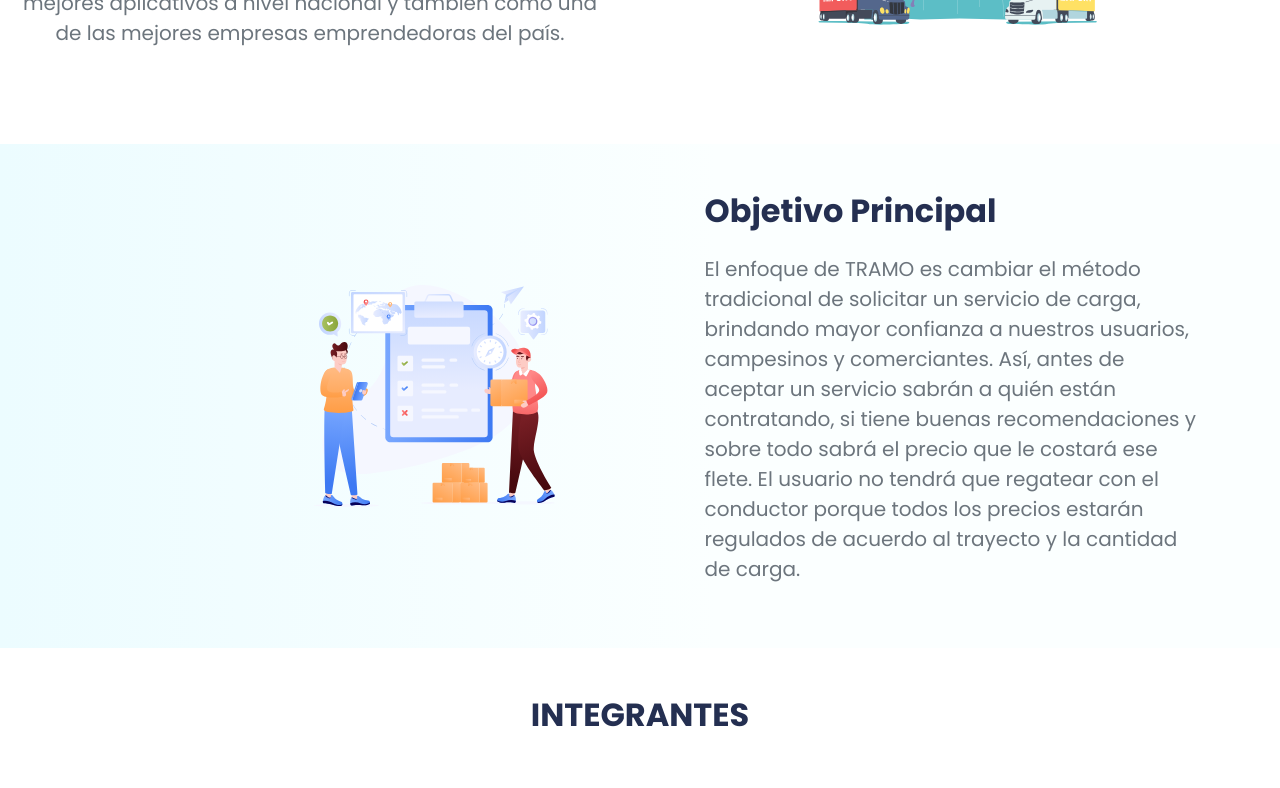
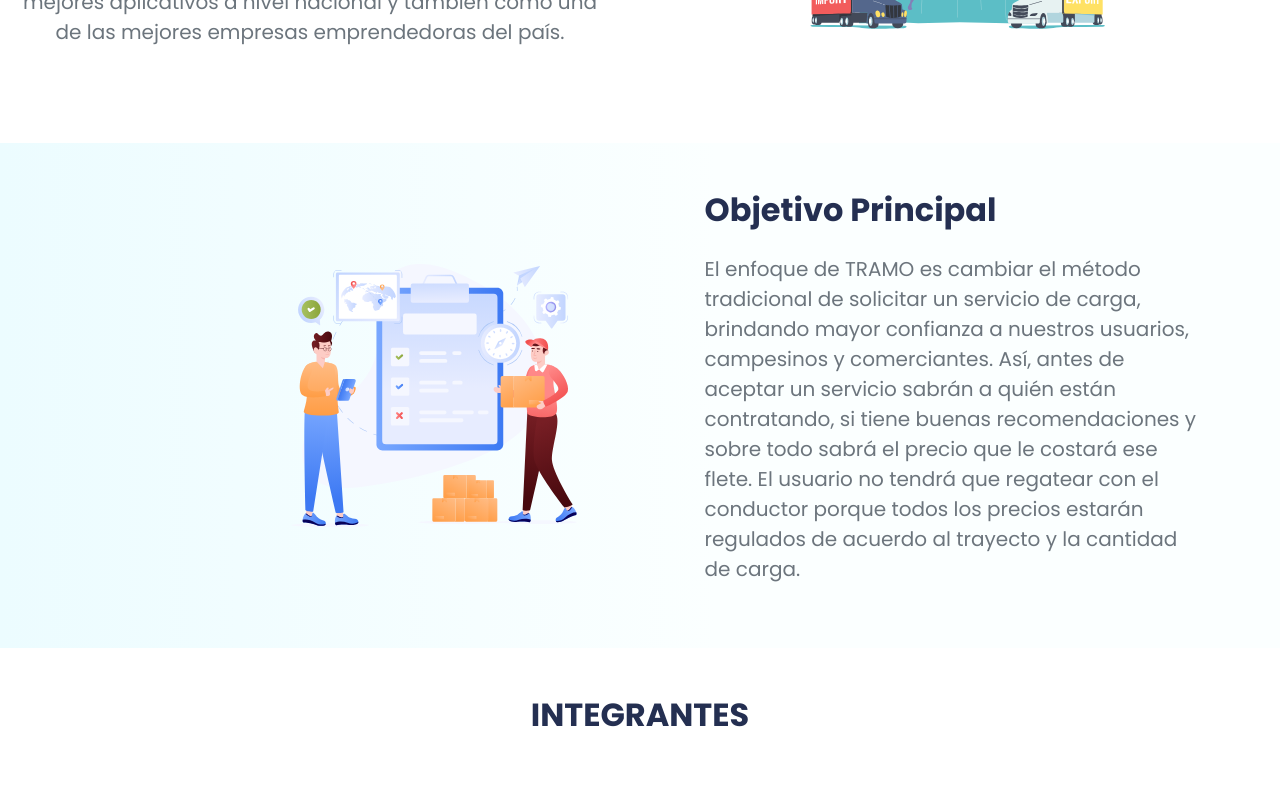
Before and after one commit to YoanSeguraV/Tramo_Frontend, a React (Vite) app: page /about in a window 1280 px wide. Shown: the part 1656-2444 px from the top of the page. Built offline with nearby package versions, Linux system fonts and the light colour scheme; a web font is replaced by a local one.

Commit message:
agregue imagen en mision

```diff
--- a/src/Pages/LandingPage/About.jsx
+++ b/src/Pages/LandingPage/About.jsx
@@ -2,7 +2,8 @@
 import ilu3 from "../../assets/ilustraciones/ilustracion3.svg";
 import IntegrantesSlider from "./IntegrantesSlider";
 import IntegrantesSliderGrande from "./IntegrantesSliderGrande";
-import mision1 from "../../assets/ilustraciones/mision.jpg";
+import mision1 from "../../assets/ilustraciones/ilustracionmision.svg";
+
 import AOS from "aos";
 import "aos/dist/aos.css";
 import { useEffect } from "react";
@@ -93,7 +94,7 @@
               <img
                 className=" img-fluid w-lg-75"
                 src={ilu2}
-                width="350"
+                width="370"
                 alt=""
               ></img>
             </div>
@@ -116,7 +117,7 @@
                 src={ilu3}
                 alt=""
                 style={{
-                  maxWidth: "330px",
+                  maxWidth: "390px",
                   maxHeight: "540px",
                   marginTop: "-50px",
                 }}
```
